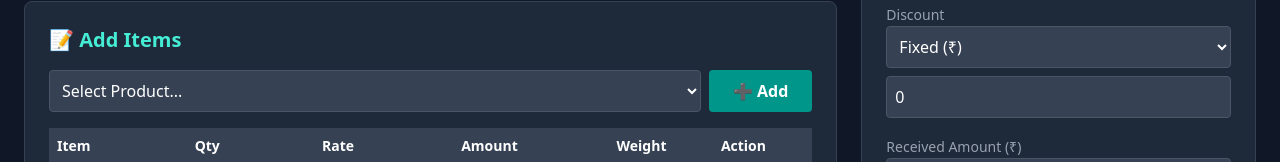
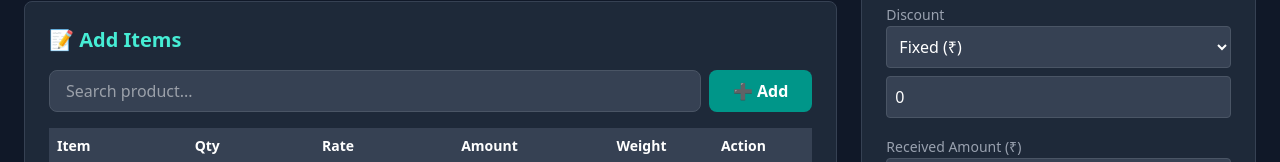
Before and after one commit to VivekDurgule12/Billing, a React (Vite) app: page / in a window 1280 px wide. Both pictures are taken after typing "Sample", "Sample123" into the empty fields and a click on the button "Login". Shown: the part 425-587 px from the top of the page. Built offline with nearby package versions, Linux system fonts and the light colour scheme.

Commit message:
Updated billing module

```diff
--- a/src/components/BillingModule.jsx
+++ b/src/components/BillingModule.jsx
@@ -2,6 +2,8 @@ import React, { useState, useEffect } from 'react';
 import { storageManager } from '../utils/storageManager';
 
 export default function BillingModule() {
+
+  const [searchItem, setSearchItem] = useState('');
   const [lineItems, setLineItems] = useState([]);
   const [customerData, setCustomerData] = useState({
     name: '',
@@ -44,6 +46,8 @@ useEffect(() => {
 }, []);
 
   const handleAddLineItem = () => {
+    setSelectedItem('');
+    setSearchItem('');
     if (!selectedItem) {
       setMessage('❌ Please select an item');
       setTimeout(() => setMessage(''), 3000);
@@ -315,6 +319,10 @@ const generateInvoiceText = () => {
   };
 
   return (
+
+
+
+
     <div className="p-6 bg-gray-900 min-h-screen">
       <h1 className="text-3xl font-bold text-teal-300 mb-6">💳 Billing Module</h1>
 
@@ -362,30 +370,69 @@ const generateInvoiceText = () => {
           </div>
 
           {/* Line Items */}
+
+
+
+
 <div className="bg-gray-800 p-6 rounded-lg border border-gray-700">
 <h2 className="text-xl font-semibold text-teal-300 mb-4">📝 Add Items</h2>
 <div className="flex gap-2 mb-4">
-              <select
+  <div className="relative flex-1">
+    <input
+      type="text"
       data-billing-flow
-                value={selectedItem}
-                onChange={(e) => setSelectedItem(e.target.value)}
-                onKeyDown={handleItemSelectKeyDown}
-                className="flex-1 bg-gray-700 text-white p-2 rounded border border-gray-600 focus:border-teal-500 outline-none"
+      value={searchItem}
+      onChange={(e) => {
+        setSearchItem(e.target.value);
+        setSelectedItem(e.target.value);
+      }}
+      placeholder="Search product..."
+      className="w-full bg-gray-700 text-white px-4 py-2 rounded-lg border border-gray-600 focus:border-teal-500 focus:ring-2 focus:ring-teal-500/20 outline-none"
+    />
+
+    {searchItem && (
+      <div className="absolute z-50 w-full mt-1 bg-gray-800 border border-gray-600 rounded-lg shadow-xl max-h-64 overflow-y-auto">
+        {inventory
+          .filter(item =>
+            item.item.toLowerCase().includes(searchItem.toLowerCase())
+          )
+          .slice(0, 15)
+          .map(item => (
+            <div
+              key={item.sn}
+              onClick={() => {
+                setSelectedItem(item.item);
+                setSearchItem(item.item);
+              }}
+              className="p-3 cursor-pointer hover:bg-teal-600/20 border-b border-gray-700 transition-colors"
             >
-                <option value="">Select Product...</option>
-                {inventory.map(item => (
-                  <option key={item.sn} value={item.item}>
-                    {item.item} (₹{item.sellingPrice})
-                  </option>
+              <div className="flex justify-between items-center">
+                <span className="font-medium text-white">
+                  {item.item}
+                </span>
+
+                <span className="text-teal-300 font-semibold">
+                  ₹{item.sellingPrice}
+                </span>
+              </div>
+
+              <div className="text-xs text-gray-400 mt-1">
+                {item.category || item.type}
+              </div>
+            </div>
           ))}
-              </select>
+      </div>
+    )}
+  </div>
+
   <button
     onClick={handleAddLineItem}
-                className="bg-teal-600 hover:bg-teal-700 text-white font-bold py-2 px-6 rounded transition-all"
+    className="bg-teal-600 hover:bg-teal-700 text-white font-bold px-6 py-2 rounded-lg whitespace-nowrap"
   >
     ➕ Add
   </button>
 </div>
+
 
   {/* Items Table */}
             <div className="overflow-x-auto">
@@ -465,6 +512,9 @@ const generateInvoiceText = () => {
             )}
           </div>
         </div>
+
+
+
 
  {/* Sidebar - Summary */}
         <div className="bg-gray-800 p-6 rounded-lg border border-gray-700 h-fit sticky top-6 space-y-4">
@@ -593,5 +643,6 @@ const generateInvoiceText = () => {
         </div>
       </div>
    </div>
+
   );
 }
```
Lines whose indentation alone changed are shown as unchanged.
